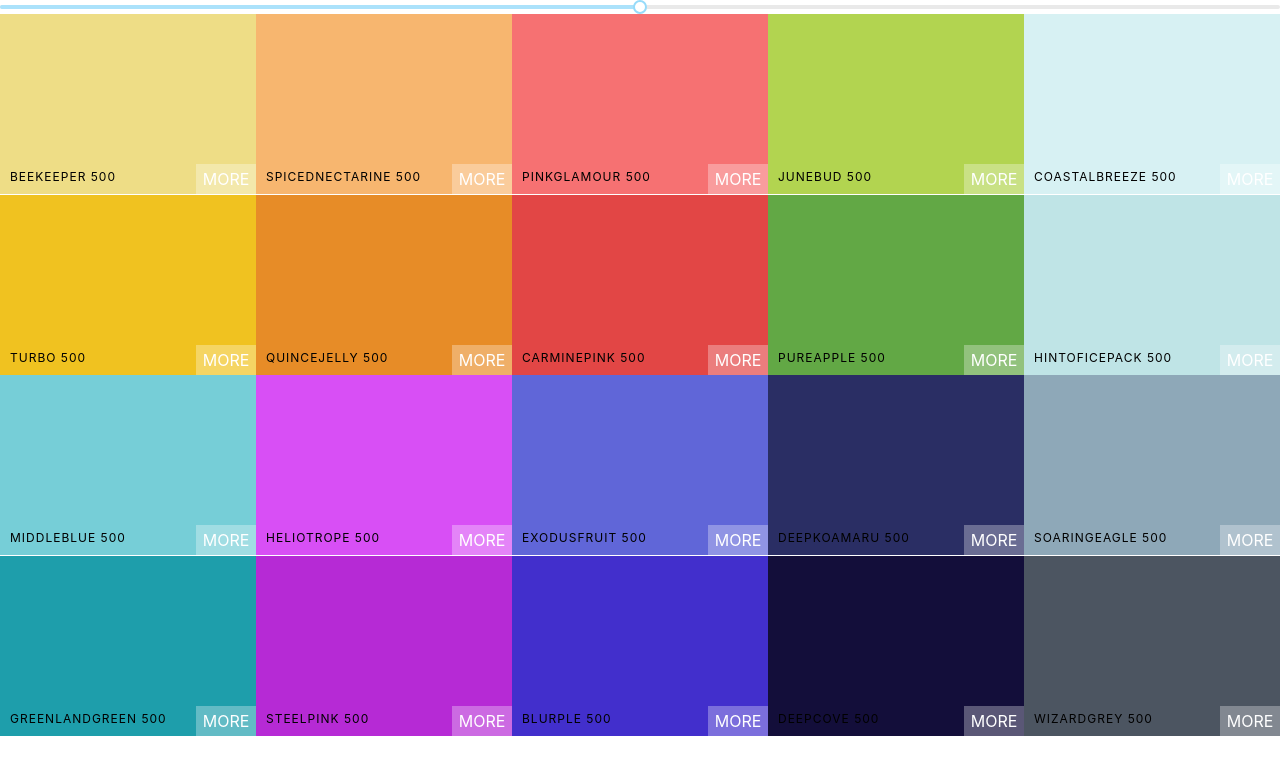
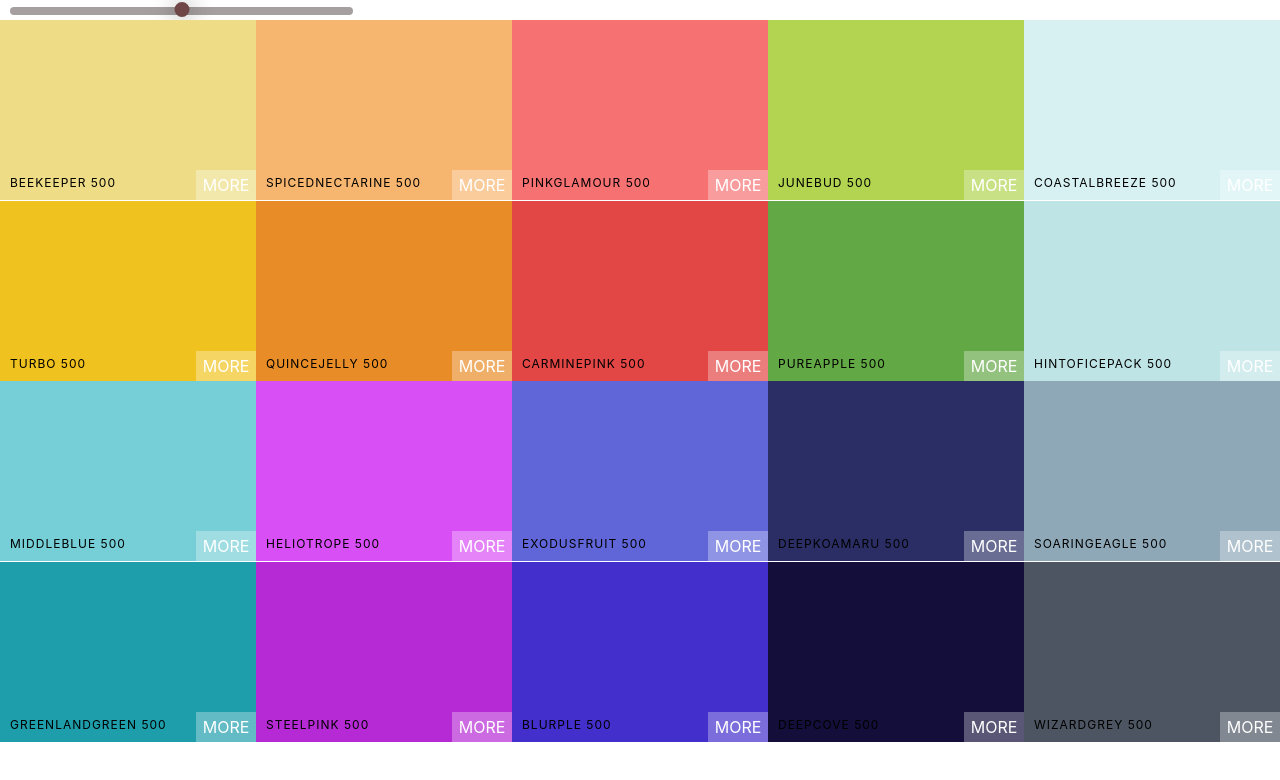
Before and after one commit to aumi364/ColorPicker, a React (Create React App) app: page / in a window 1280 px wide. Shown: the top 780 px of the page. Built offline with nearby package versions, Linux system fonts and the light colour scheme.

Commit message:
slider styled

```diff
--- a/src/App.css
+++ b/src/App.css
@@ -1,3 +1,3 @@
 .App{
-  overflow: hidden !important;
+  overflow: hidden ;
 }
--- a/src/Palette.css
+++ b/src/Palette.css
@@ -1,8 +1,34 @@
 .Palette{
        width: 100%;
        height: 100vh;
+       overflow: hidden;
 }
 .Palette-colors{
 
        height:90%;
 }
+.slider{
+       width:343px;
+       margin : 0 10px;
+       display: inline-block;
+
+}
+.rc-slider-track{
+       background-color:transparent;
+
+}
+.rc-slider-handle,
+.rc-slider-handle:active,
+.rc-slider-handle:focus,
+.rc-slider-handle:hover{
+       height: 15px;
+       width:15px;
+       background-color: rgb(112, 70, 70);
+       outline:none;
+       border:  2px solid rgb(112, 70, 70)!important;
+       box-shadow: 1px 1px 24px -2px rgba(0, 0, 0, 1) !important;
+}
+.rc-slider-rail {
+       height: 8px;
+       background-color:rgb(165, 159, 159);
+}
--- a/src/Palette.js
+++ b/src/Palette.js
@@ -1,9 +1,10 @@
 import React, { Component } from 'react'
 import ColorBox from './ColorBox'
-import './Palette.css'
+
 import Slider, { Range } from 'rc-slider'
 import 'rc-slider/assets/index.css'
-import 'rc-tooltip/assets/bootstrap.css';
+import './Palette.css'
+
 
 
 export default class Palette extends Component {
@@ -20,12 +21,15 @@ export default class Palette extends Component {
               const colorBoxes = colors[level].map(color => (<ColorBox background={color.hex} name={color.name} />))
               return (
                      <div className="Palette">
+                            <div className="slider">
                                    <Slider defaultValue={level}
                                           min={100}
                                           max={900}
                                           step={100}
                                           onAfterChange={this.changeLevel}
                                    />
+                            </div>
+
                             {/* navbar goes here */}
                             <div className="Palette-colors">
                                    {colorBoxes}
```
Lines whose indentation alone changed are shown as unchanged.
